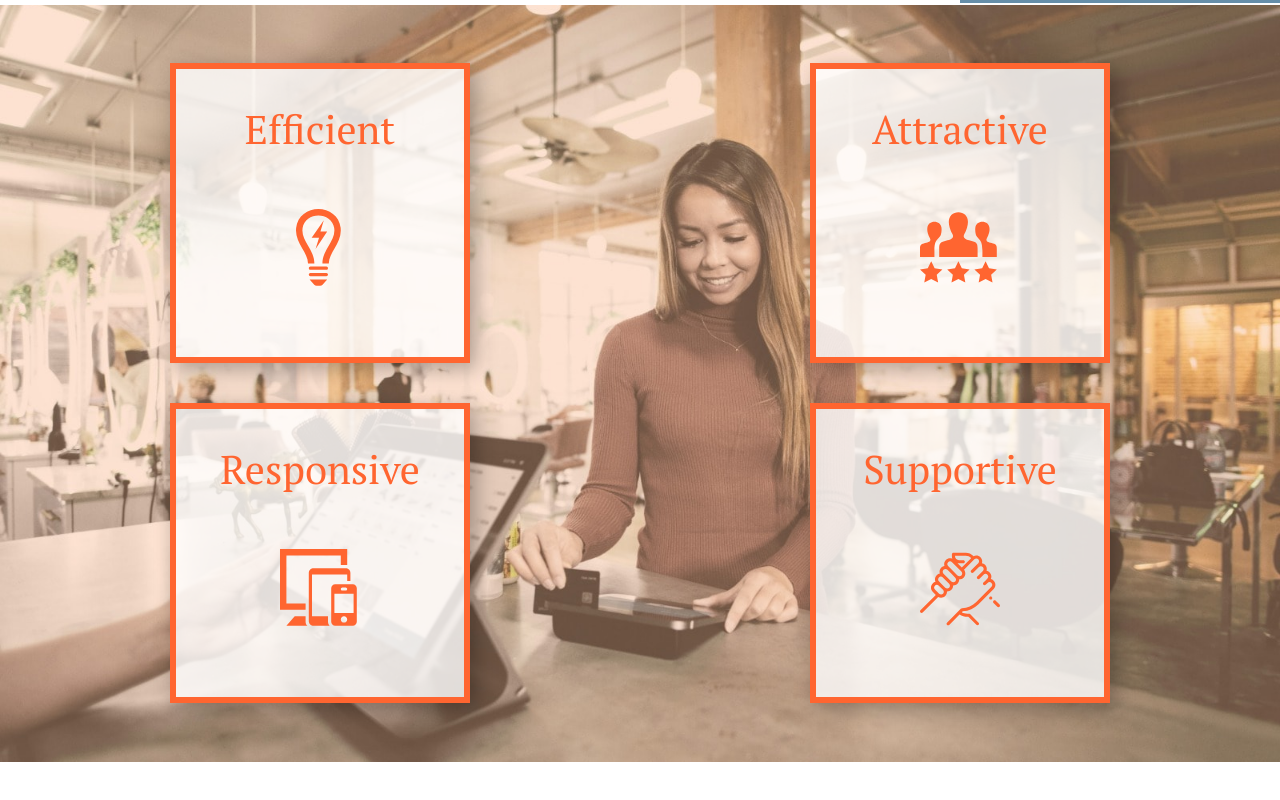
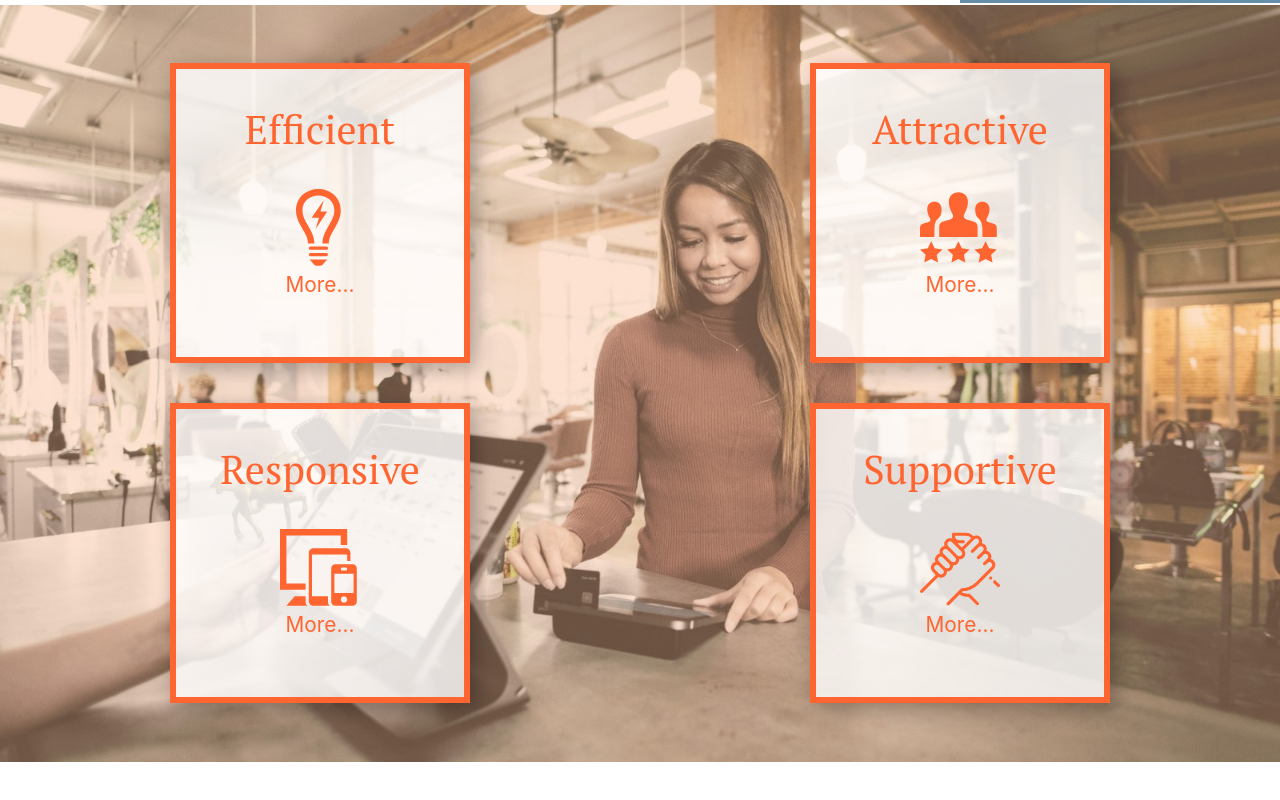
Before and after one commit to idanavin/joined-portfolio, an Angular app: page / in a window 1280 px wide. Shown: the part 790-1590 px from the top of the page. Built offline with nearby package versions, Linux system fonts and the light colour scheme.

Commit message:
added "more..." to blurbs

```diff
--- a/src/app/home/blurbs/blurbs.component.html
+++ b/src/app/home/blurbs/blurbs.component.html
@@ -9,6 +9,7 @@
                         <path
                             d="M19 6.734c0 4.164-3.75 6.98-3.75 10.266h-1.992c.001-2.079.997-3.826 1.968-5.513.912-1.585 1.774-3.083 1.774-4.753 0-3.108-2.517-4.734-5.004-4.734-2.483 0-4.996 1.626-4.996 4.734 0 1.67.862 3.168 1.774 4.753.971 1.687 1.966 3.434 1.967 5.513h-1.991c0-3.286-3.75-6.103-3.75-10.266 0-4.343 3.498-6.734 6.996-6.734 3.502 0 7.004 2.394 7.004 6.734zm-4 11.766c0 .276-.224.5-.5.5h-5c-.276 0-.5-.224-.5-.5s.224-.5.5-.5h5c.276 0 .5.224.5.5zm0 2c0 .276-.224.5-.5.5h-5c-.276 0-.5-.224-.5-.5s.224-.5.5-.5h5c.276 0 .5.224.5.5zm-1.701 3.159c-.19.216-.465.341-.753.341h-1.093c-.288 0-.562-.125-.752-.341l-1.451-1.659h5.5l-1.451 1.659zm-2.182-11.123l3.633-5.536h-2.113l1.05-3.463-3.794 5.463h2.302l-1.078 3.536z" />
                     </svg>
+                    <div class="blurb__more">More...</div>
                     <p class="blurb__description">Innovative frameworks being applied in any Development in order to deliver Speed, Stability and uncompromised Security in each project.</p>
 
                 </div>
@@ -22,6 +23,7 @@
                         <path
                             d="M3.5 16.343l1.07 2.207 2.43.335-1.769 1.7.432 2.415-2.163-1.157-2.163 1.157.432-2.415-1.769-1.7 2.43-.335 1.07-2.207zm8.5 0l1.07 2.207 2.43.335-1.769 1.7.432 2.415-2.163-1.157-2.163 1.157.432-2.415-1.769-1.7 2.43-.335 1.07-2.207zm8.5 0l1.07 2.207 2.43.335-1.769 1.7.432 2.415-2.163-1.157-2.163 1.157.432-2.415-1.769-1.7 2.43-.335 1.07-2.207zm-.993-3.343h-.01c.022-4.906-2.246-2.772-2.246-6.676 0-1.507.983-2.324 2.248-2.324 1.869 0 3.169 1.787 1.399 5.129-.581 1.099.62 1.359 1.91 1.657 1.118.258 1.192.805 1.192 1.751v2.463h-4.493v-2zm-19.507 2v-2.463c0-.946.074-1.493 1.192-1.751 1.29-.298 2.491-.558 1.91-1.657-1.77-3.342-.47-5.129 1.399-5.129 1.265 0 2.248.817 2.248 2.324 0 3.904-2.268 1.77-2.246 6.676h.005v2h-4.508zm6 0v-2.623c0-1.258.1-1.985 1.588-2.329 1.684-.389 3.344-.736 2.545-2.209-2.366-4.364-.674-6.839 1.866-6.839 2.491 0 4.226 2.383 1.866 6.839-.775 1.464.826 1.812 2.545 2.209 1.49.344 1.589 1.072 1.589 2.333l.001 2.619h-12z" />
                     </svg>
+                    <div class="blurb__more">More...</div>
                     <p class="blurb__description">Tailored for each individual or company. </p>
                     <p class="blurb__description">Budget planning is suited specifically to your needs. </p>
 
@@ -37,6 +39,7 @@
                         <path
                             d="M22 10h-1v-2h-11v13h5v1.617c0 .524.121 1.058.502 1.383h-5.002c-.398 0-.779-.158-1.061-.439-.281-.282-.439-.663-.439-1.061v-15c0-.398.158-.779.439-1.061.282-.281.663-.439 1.061-.439h10c.398 0 .779.158 1.061.439.281.282.439.663.439 1.061v2.5zm2 2.25c0-.69-.56-1.25-1.25-1.25h-5.5c-.69 0-1.25.56-1.25 1.25v10.5c0 .69.56 1.25 1.25 1.25h5.5c.69 0 1.25-.56 1.25-1.25v-10.5zm-15.407 11.75h-6.593l2.599-3h3.401v1.804c0 .579.337 1.09.593 1.196zm11.407-1c-.553 0-1-.448-1-1s.447-1 1-1c.552 0 .999.448.999 1s-.447 1-.999 1zm3-3v-6.024h-6v6.024h6zm-2-15h-2v-3h-17v15h6v2h-8v-19h21v5zm-.5 7h-1c-.276 0-.5.224-.5.5s.224.5.5.5h1c.275 0 .5-.224.5-.5s-.225-.5-.5-.5z" />
                     </svg>
+                    <div class="blurb__more">More...</div>
                     <p class="blurb__description">Either using a tablet, mobile or a PC, we guarantee Fluency, Adaptation and ease. compatible on any screen and browser </p>
 
                 </div>
@@ -99,6 +102,7 @@
                 c-0.016,0-0.032,0-0.048,0l-27.448,0.129c-0.042,0-0.082,0-0.124,0c-6.763,0-13.124-2.625-17.92-7.398
                 c-4.826-4.804-7.483-11.198-7.483-18.008v-3.114h68.538c12.875,0,25.29,5.405,34.062,14.831l0.407,0.437L267.494,118.444z" />
                     </svg>
+                    <div class="blurb__more">More...</div>
                     <div class="blurb__description">
                         <div class="row">Communication is key, Constant Feedback by our clients separate us from the rest. </div>
                         <div class="row">Our work is never over ;)</div>
--- a/src/app/home/blurbs/blurbs.component.scss
+++ b/src/app/home/blurbs/blurbs.component.scss
@@ -32,9 +32,13 @@
     &:hover {
         .blurb {
 
-            &__tittle {
+            &__icon {
+                -webkit-animation: moveUR 1s ease-in-out;
+                        animation: moveUR 1s ease-in-out;
+                -webkit-animation-fill-mode: forwards;
+                        animation-fill-mode: forwards;
             }
-            &__icon {
+            &__more {
                 -webkit-animation: moveUR 1s ease-in-out;
                         animation: moveUR 1s ease-in-out;
                 -webkit-animation-fill-mode: forwards;
@@ -56,15 +60,20 @@
         // font-family: 'Gochi Hand', cursive;
         // text-transform: uppercase;
         padding-top: 30px;
-        margin-bottom: 50px;
+        margin-bottom: 30px;
     }
 
     &__icon {
         display: block;
         height: 80px;
         width: 80px;
-        margin: 50px auto;
+        margin: 0 auto;
         fill: #FF6530;
+    }
+    &__more {
+        font-size: 1.3rem;
+        color: #FF6530;
+        margin-bottom: 55px;
     }
 
     &__description {
@@ -79,9 +88,14 @@
     }
 
     @include for-phone-only {
-        &__tittle {
+
+        &__icon {
+            -webkit-animation: moveUR 1s ease-in-out;
+                    animation: moveUR 1s ease-in-out;
+            -webkit-animation-fill-mode: forwards;
+                    animation-fill-mode: forwards;
         }
-        &__icon {
+        &__more {
             -webkit-animation: moveUR 1s ease-in-out;
                     animation: moveUR 1s ease-in-out;
             -webkit-animation-fill-mode: forwards;
@@ -118,45 +132,4 @@
             background-color: rgba( 34,129,180,0.7);
         }
     }
-
-    .blurb {
-
-
-        &:hover {
-            .blurb {
-
-                &__tittle {
-                }
-                &__icon {
-
-                }
-                &__description {
-
-                }
-            }
-        }
-
-        &__tittle {
-
-        }
-
-        &__icon {
-
-        }
-
-        &__description {
-
-
-        }
-    }
-
-    .util {
-
-        &__margin-left {
-
-        }
-        &__margin-right {
-
-        }
-    }
 }
```
